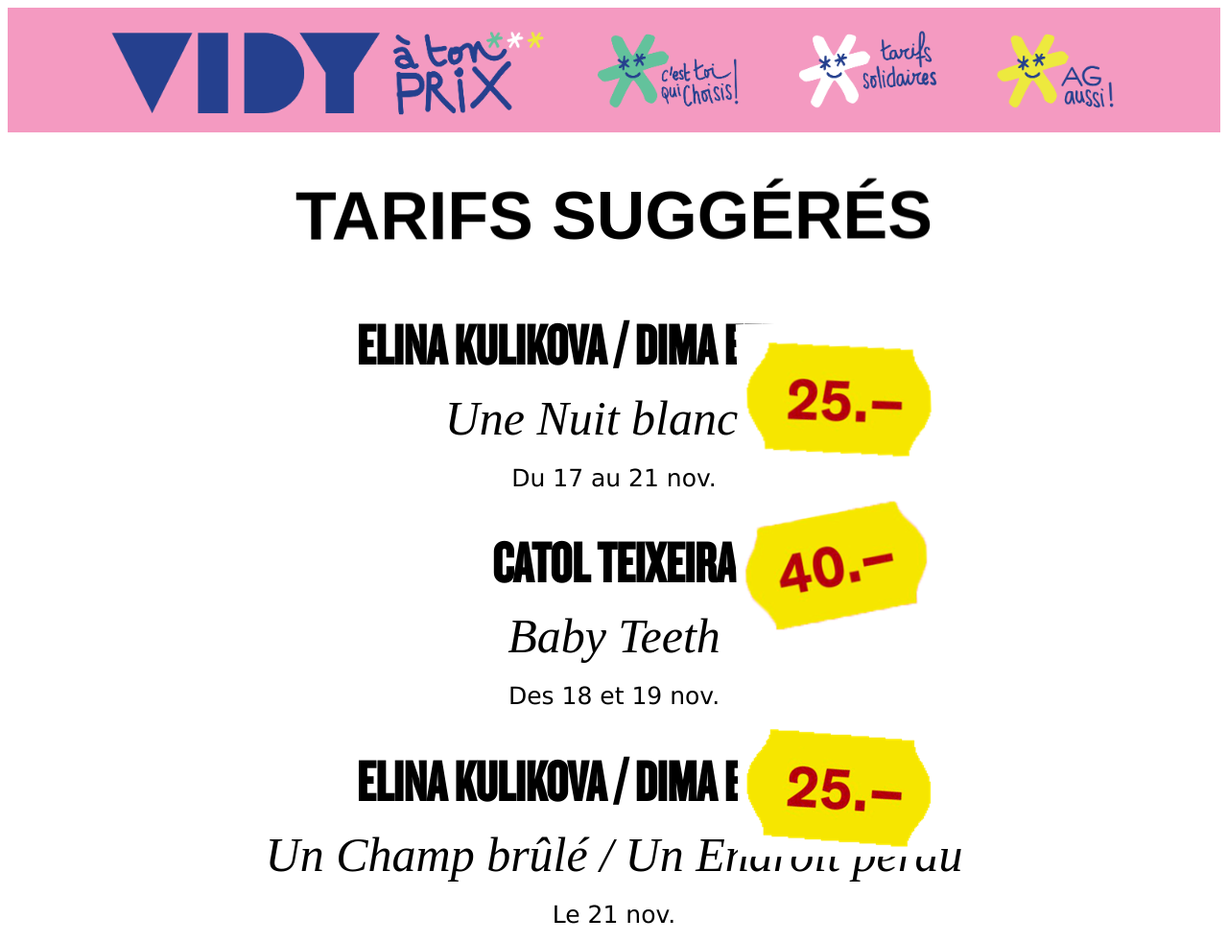
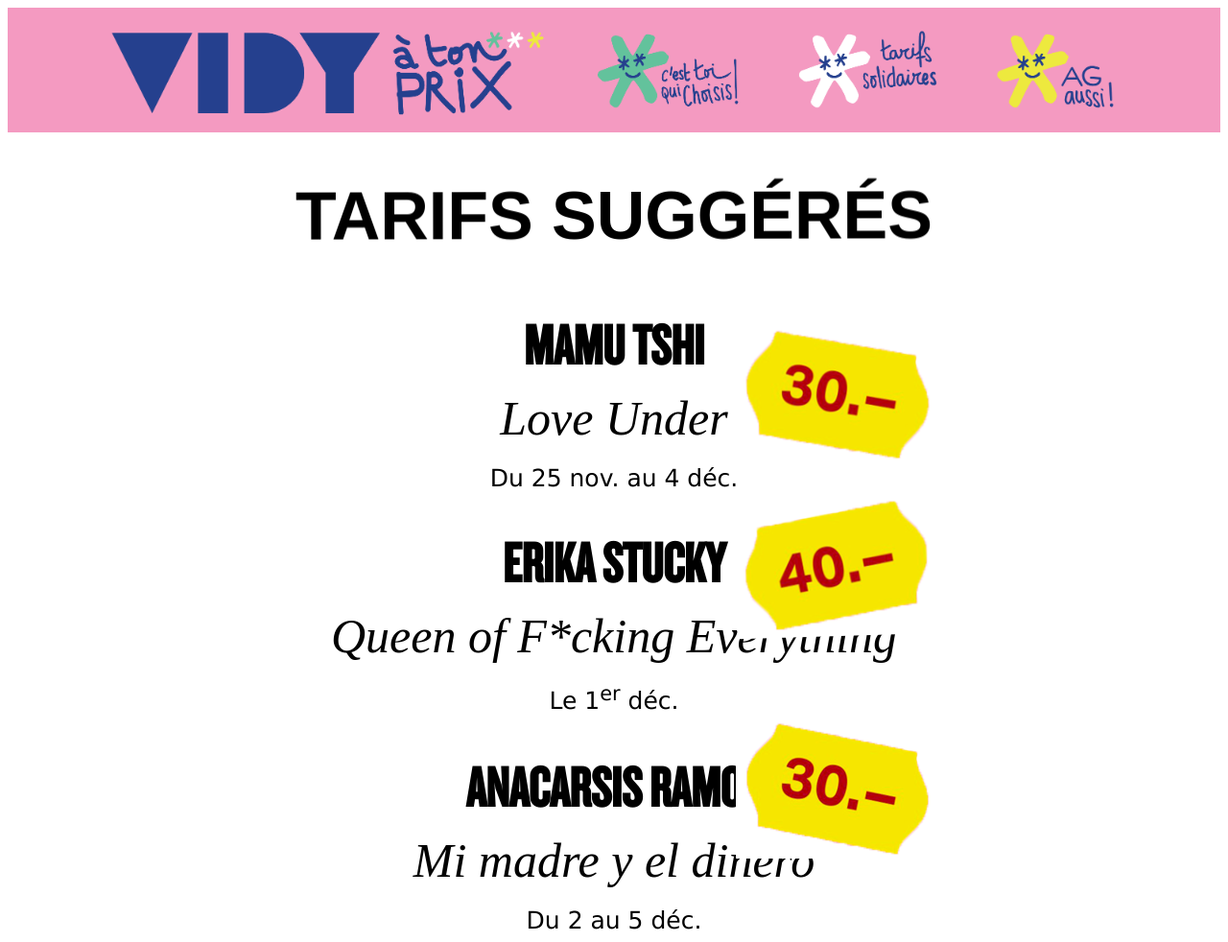
Before and after one commit to Merouaf/secutix, a plain HTML site: page fond_ecran_public/index.html in a window 1280 px wide. Shown: the whole page at 96% size. Drawn offline with Linux system fonts and the light colour scheme.

Commit message:
Modify event listings and images in index.html
Updated event details and images in the HTML file.

```diff
--- a/fond_ecran_public/index.html
+++ b/fond_ecran_public/index.html
@@ -151,22 +151,20 @@ p {
 
 
 
-<img class="tarif2 tarifa3" src="25francs.png">
-<h2>Elina Kulikova / Dima Efremov</h2>
-<h3>Une Nuit blanche</h3>
-<p>Du 17 au 21 nov.</p>
+<img class="tarif2 tarifa3" src="30francs.png">
+<h2>Mamu Tshi</h2>
+<h3>Love Under</h3>
+<p>Du 25 nov. au 4 déc.</p>
 
 <img class="tarif2 tarifa3" src="40francs.png">
-<h2>Catol Teixeira</h2>
-<h3>Baby Teeth</h3>
-<p>Des 18 et 19 nov.</p>
+<h2>Erika Stucky</h2>
+<h3>Queen of F*cking Everything</h3>
+<p>Le 1<sup>er</sup> déc.</p>
 
-
-
-<img class="tarif1 tarifa3" src="25francs.png">
-<h2>Elina Kulikova / Dima Efremov</h2>
-<h3>Un Champ brûlé / Un Endroit perdu</h3>
-<p>Le 21 nov.</p>
+<img class="tarif1 tarifa3" src="30francs.png">
+<h2>Anacarsis Ramos</h2>
+<h3>Mi madre y el dinero</h3>
+<p>Du 2 au 5 déc.</p>
 
 
 <!--pour la partie jusqu'à 6 éléments-->
```
